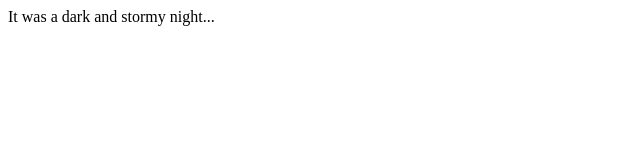
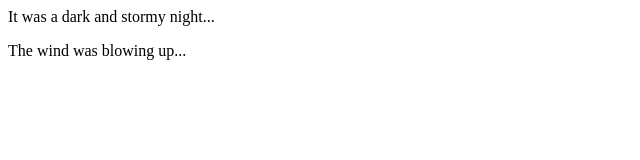
Before and after one commit to amukanya/fireside-story, a plain HTML site: page index.html in a window 1280 px wide. Shown: the whole page, without its empty margins (0-640 px from the left). Drawn offline with Linux system fonts and the light colour scheme.

Commit message:
added second line of story

```diff
--- a/index.html
+++ b/index.html
@@ -1,5 +1,6 @@
 <html>
   <body>
     <p>It was a dark and stormy night...</p>
+    <p>The wind was blowing up...</p>
   </body>
 </html>
```
